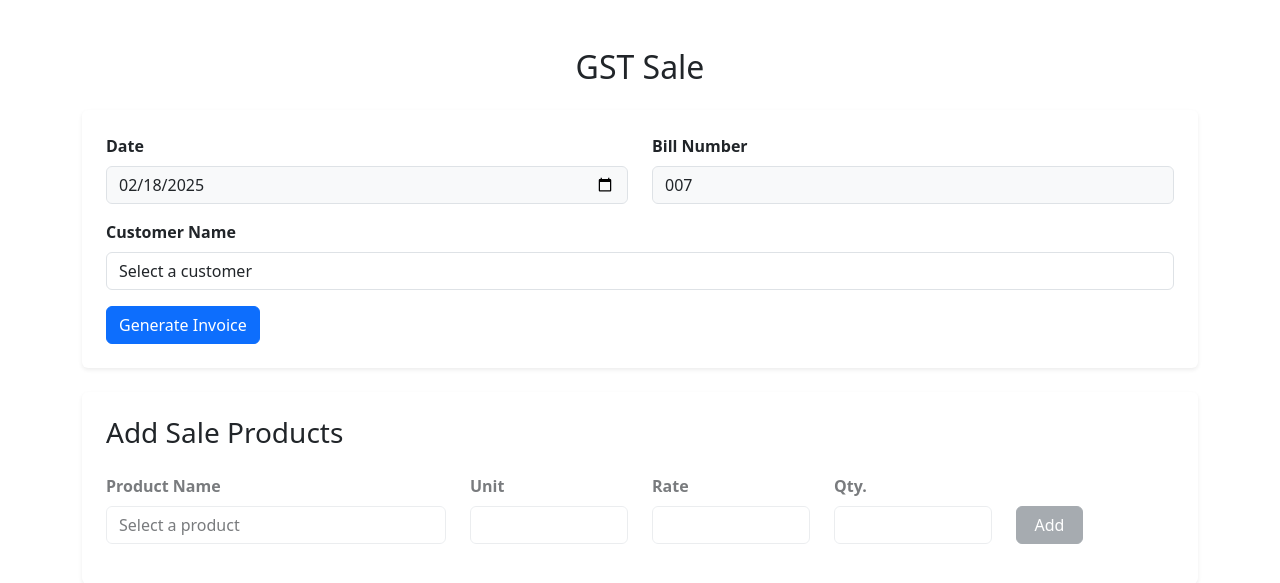
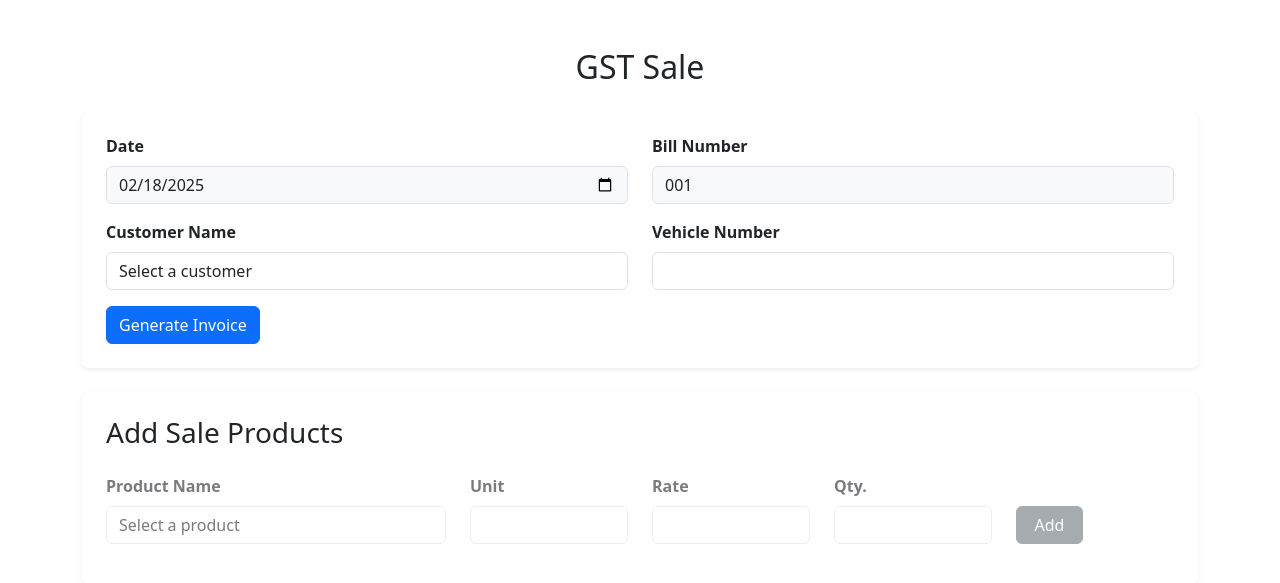
Before and after one commit to Juned-the-programmer/Invoice-Generator, a Django app: page /GST/GSTsale/ in a window 1280 px wide. Shown: the part 56-639 px from the top of the page. Run offline with Django 5.2, Linux system fonts and the light colour scheme; data comes from the database, SQL or seed files in the repository; both versions use the stored data as it was after the commit.

Commit message:
Changes according to Client

```diff
--- a/GST/bill_number.json
+++ b/GST/bill_number.json
@@ -1 +1 @@
-{"current_bill_no": "007"}
+{"current_bill_no": "001"}
--- a/GST/templates/GST/GST.html
+++ b/GST/templates/GST/GST.html
@@ -26,7 +26,8 @@
                         <input type="text" class="form-control custom-input bg-light" id="billNo" value={{bill_number}} required>
                     </div>
                 </div>
-                <div class="mb-3">
+                <div class="row mb-3">
+                    <div class="col-md-6">
                         <label for="customerName" class="form-label fw-bold">Customer Name</label>
                         <select class="form-control custom-input" id="customerName" required>
                             <option value="">Select a customer</option>
@@ -34,6 +35,11 @@
                                 <option value="{{ customer.id }}" data-state="{{ customer.state }}">{{ customer.name }}</option>
                             {% endfor %}
                         </select>
+                    </div>
+                    <div class="col-md-6">
+                        <label for="VehicleNo" class="form-label fw-bold">Vehicle Number</label>
+                        <input type="text" class="form-control custom-input" id="vehicle_no">
+                    </div>
                 </div>
                 <button type="submit" class="btn btn-primary">Generate Invoice</button>
             </form>
@@ -307,6 +313,7 @@ document.addEventListener('DOMContentLoaded', function() {
             billDate: document.getElementById('billDate').value,
             billNo: document.getElementById('billNo').value,
             customerId: document.getElementById('customerName').value,
+            vehicleNo: document.getElementById('vehicle_no').value,
             products: products,
             subTotal: document.getElementById('subTotal').textContent,
             totalGST: document.getElementById('totalGST').textContent,
--- a/GST/views.py
+++ b/GST/views.py
@@ -66,6 +66,7 @@ def GST_Invoice(request):
             context = {
                 'bill_date': data.get('billDate'),
                 'bill_number': data.get('billNo'),
+                'vehicle_number' : data.get('vehicleNo'),
                 'customer': customer,
                 'products': data.get('products', []),
                 'sub_total': data.get('subTotal'),
--- a/customer/models.py
+++ b/customer/models.py
@@ -6,8 +6,8 @@ from django.dispatch import receiver
 class Customer(models.Model):
     first_name = models.CharField(max_length=100)
     last_name = models.CharField(max_length=100)
-    email = models.EmailField(unique=True)
-    phone = models.CharField(max_length=15, blank=True)
+    email = models.EmailField(null=True, blank=True)
+    phone = models.CharField(max_length=15, blank=True, null=True)
     gst_number = models.CharField(
         max_length=15,
         unique=True,
```
Also changed, not shown: GST/templates/GST/invoice_template.html (+12 -6 lines), customer/migrations/0003_alter_customer_email_alter_customer_phone.py (added), db.sqlite3. Lines whose indentation alone changed are shown as unchanged.
